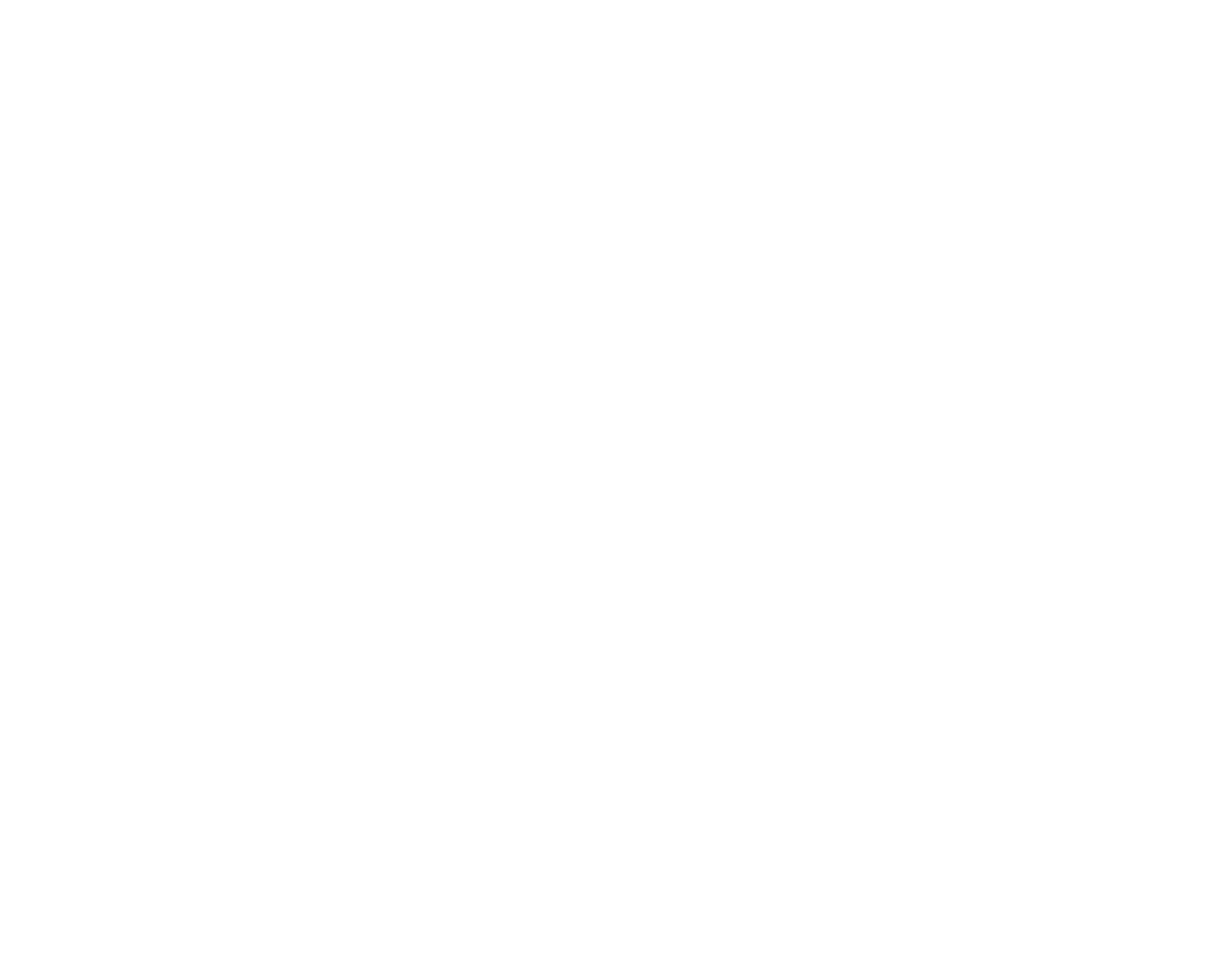
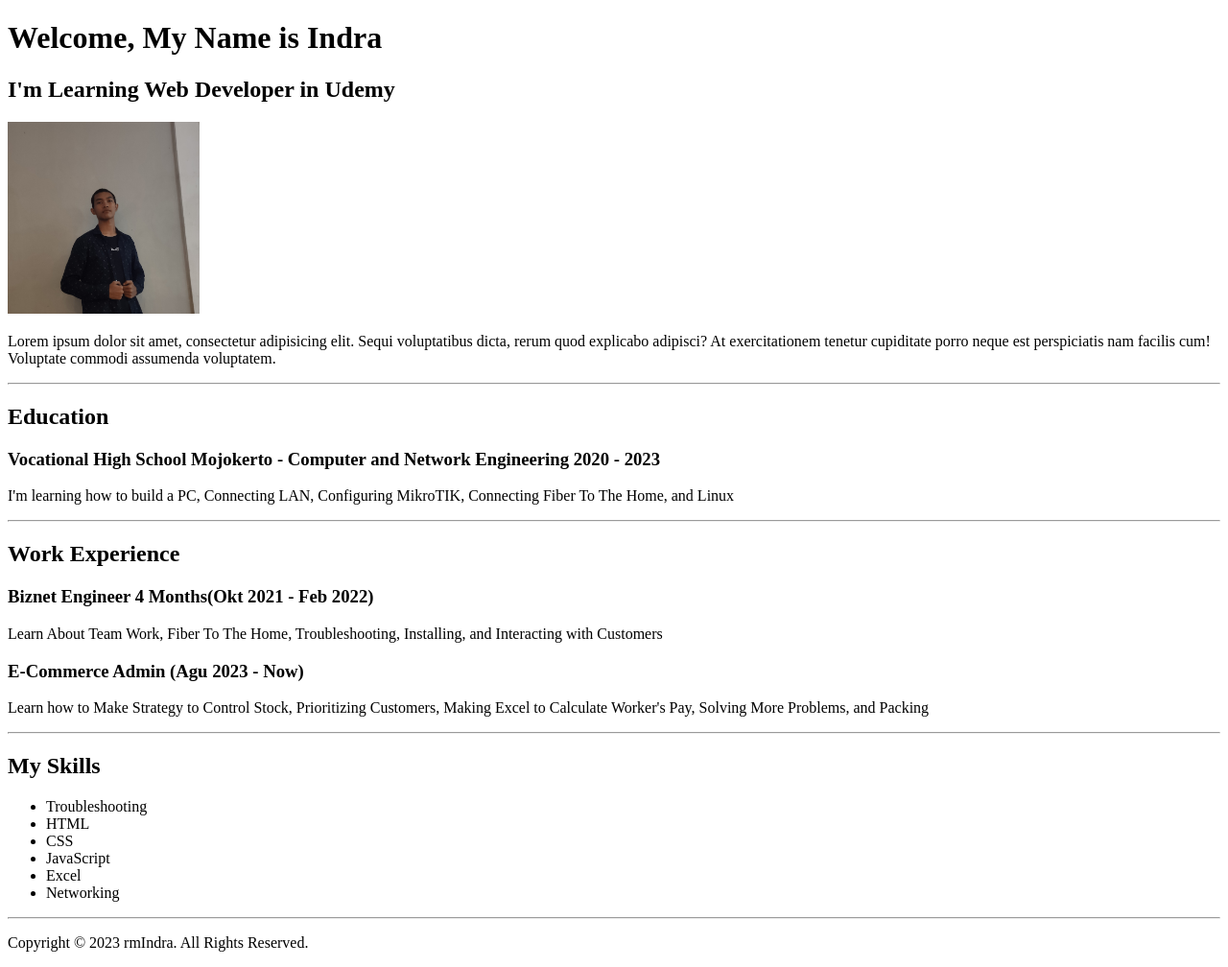
Before and after one commit to rmindra/Online-Resume-HTML, a plain HTML site: page index.html in a window 1280 px wide. Shown: the whole page at 96% size. Before the commit the page ends 800 px from the top, so only its background shows below. Drawn offline with Linux system fonts and the light colour scheme.

Commit message:
Done making resume

```diff
--- a/index.html
+++ b/index.html
@@ -3,7 +3,62 @@
   <head>
     <meta charset="UTF-8" />
     <meta name="viewport" content="width=device-width, initial-scale=1.0" />
-    <title>Indra Online Resume</title>
+    <title>My resume</title>
   </head>
-  <body></body>
+  <body>
+    <div id="Profile">
+      <h1>Welcome, My Name is Indra</h1>
+      <h2>I'm Learning Web Developer in Udemy</h2>
+      <img src="./assets/img/MyPhoto.jpg" alt="My Photo" height="200" />
+      <p>
+        Lorem ipsum dolor sit amet, consectetur adipisicing elit. Sequi
+        voluptatibus dicta, rerum quod explicabo adipisci? At exercitationem
+        tenetur cupiditate porro neque est perspiciatis nam facilis cum!
+        Voluptate commodi assumenda voluptatem.
+      </p>
+    </div>
+    <hr />
+    <div id="Education">
+      <h2>Education</h2>
+      <h3>
+        Vocational High School Mojokerto - Computer and Network Engineering 2020
+        - 2023
+      </h3>
+      <p>
+        I'm learning how to build a PC, Connecting LAN, Configuring MikroTIK,
+        Connecting Fiber To The Home, and Linux
+      </p>
+    </div>
+    <hr />
+    <div id="WorkExperience">
+      <h2>Work Experience</h2>
+      <h3>Biznet Engineer 4 Months(Okt 2021 - Feb 2022)</h3>
+      <p>
+        Learn About Team Work, Fiber To The Home, Troubleshooting, Installing,
+        and Interacting with Customers
+      </p>
+      <h3>E-Commerce Admin (Agu 2023 - Now)</h3>
+      <p>
+        Learn how to Make Strategy to Control Stock, Prioritizing Customers,
+        Making Excel to Calculate Worker's Pay, Solving More Problems, and
+        Packing
+      </p>
+    </div>
+    <hr />
+    <div id="Skills">
+      <h2>My Skills</h2>
+      <ul>
+        <li>Troubleshooting</li>
+        <li>HTML</li>
+        <li>CSS</li>
+        <li>JavaScript</li>
+        <li>Excel</li>
+        <li>Networking</li>
+      </ul>
+    </div>
+    <hr />
+    <footer>
+      <p>Copyright © 2023 rmIndra. All Rights Reserved.</p>
+    </footer>
+  </body>
 </html>
```
Also changed, not shown: assets/img/MyPhoto.jpg (added).
